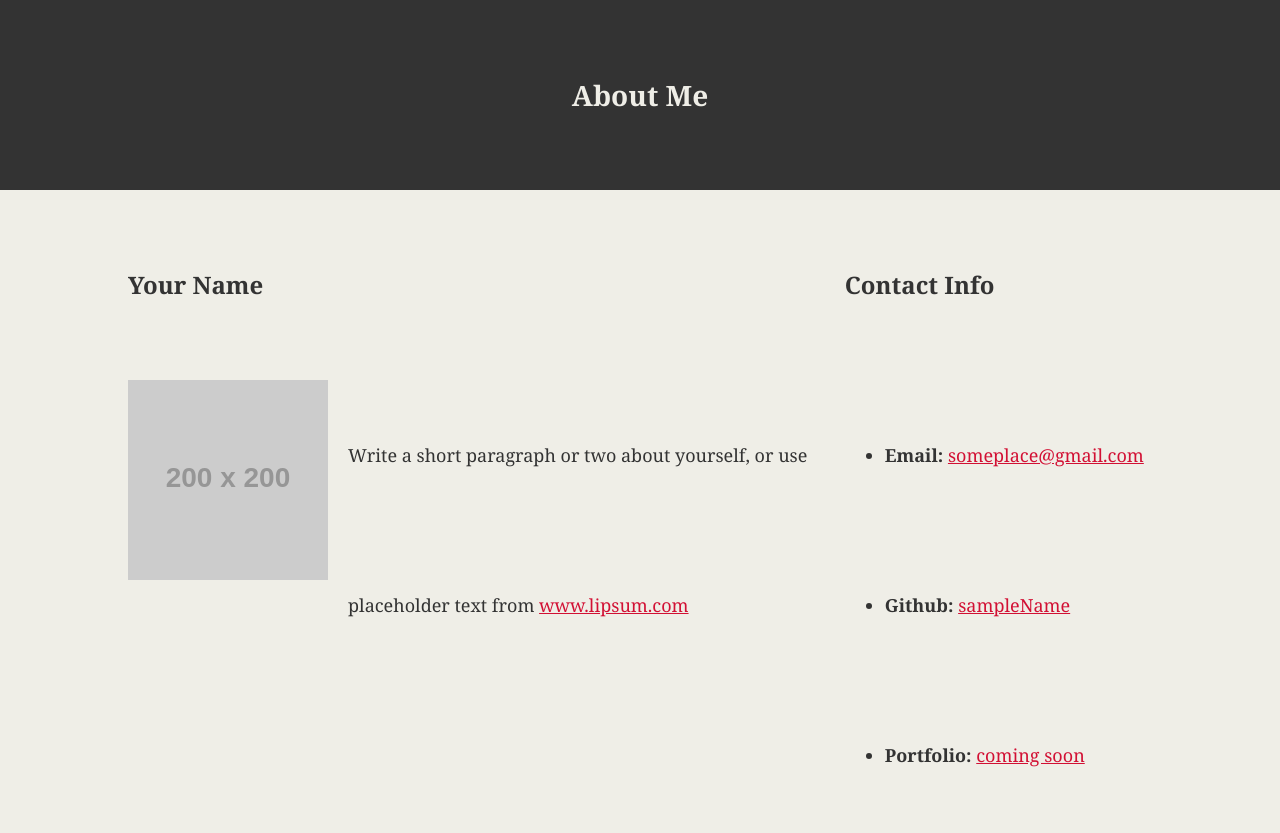
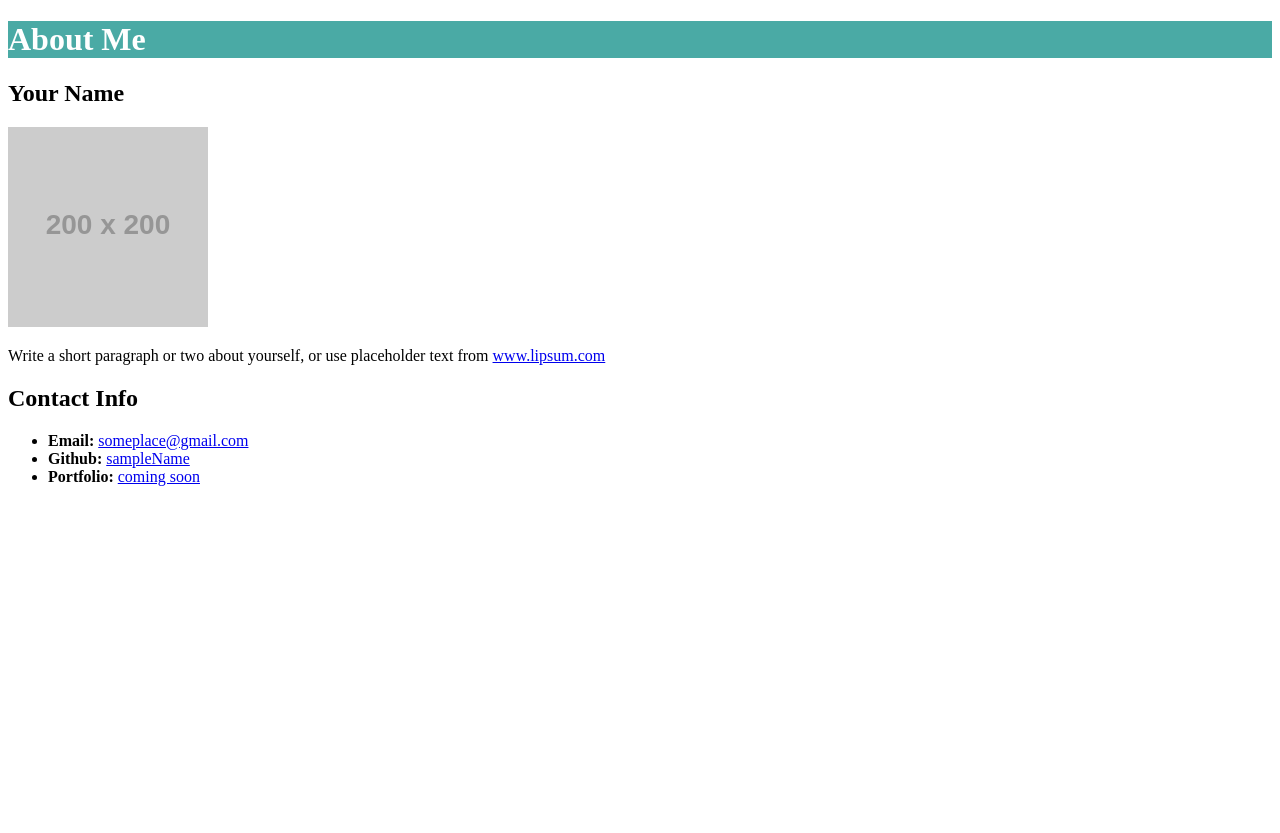
Before and after one commit to suhailpurewal/Basic-Portfolio, a plain HTML site: page index.html in a window 1280 px wide. After the commit the page ends 800 px from the top, so only its background shows below. Drawn offline with Linux system fonts and the light colour scheme; files that its build step writes are made by us from their sources; placeholder pictures from the web are drawn by us.

Commit message:
spelling fix

```diff
--- a/assests/css/style.css
+++ /dev/null
@@ -1,50 +0,0 @@
-.container {
-	width: 1024px;
-	margin: 0 auto;
-
-}
-#main-bio {
-	float: left;
-	width: 70%;
-
-}
-#contact-info {
-	float: left;
-	width: 30%;
-
-}
-#bio-image {
-	float: left;
-	width: 200px;
-	height: 200px;
-	margin-right: 20px;
-
-}
-body {
-	margin: 0;
-	padding: 0;
-	background-color: #efeee7;
-	font-family: "Georgia", "Times New Roman",
-		Times, serif;
-	color: #333333;
-	line-height: 150px;
-	font-size: 18px;
-}
-header {
-	background-color: #333333;
-}
-h1 {
-	color: #efeee7;
-	background-color: #333333;
-	font-size: 28px;
-	padding-top: 20px;
-	padding-bottom: 20px;
-	margin: 0;
-	text-align: center;
-}
-h2 {
-	font-size: 24px;
-}
-a {
-	color: #d21034;
-}
--- /dev/null
+++ b/assets/css/style.css
@@ -0,0 +1,4 @@
+header {
+	background-color: #4aaaa5;
+	color: white;
+}
--- a/index.html
+++ b/index.html
@@ -4,13 +4,14 @@
 <head>
   <meta charset="UTF-8">
   <title>Suheil Purewal</title>
-  <link rel="stylesheet" type="text/css" href="style.css">
+  <link rel="stylesheet" type="text/css" href="assests/css/style.css">
 </head>
-
+<div>
 <body>
   <header>
     <h1>About Me</h1>
   </header>
+</div>
 
   <div class="container">
 
```
Also changed, not shown: assets/css/reset.css (renamed from assests/css/reset.css).
